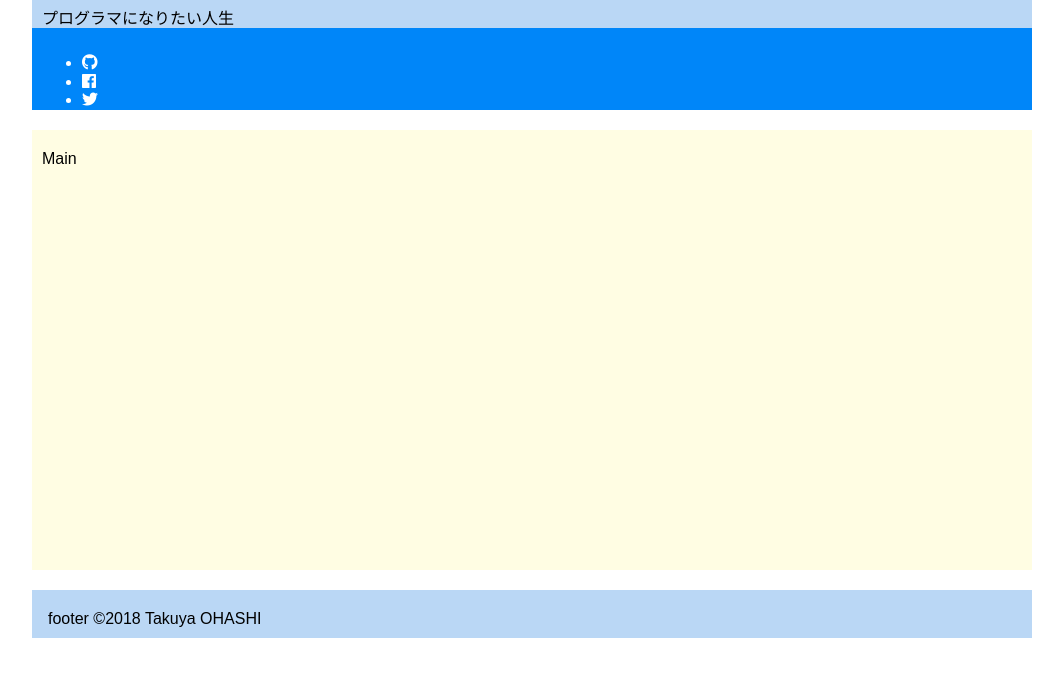
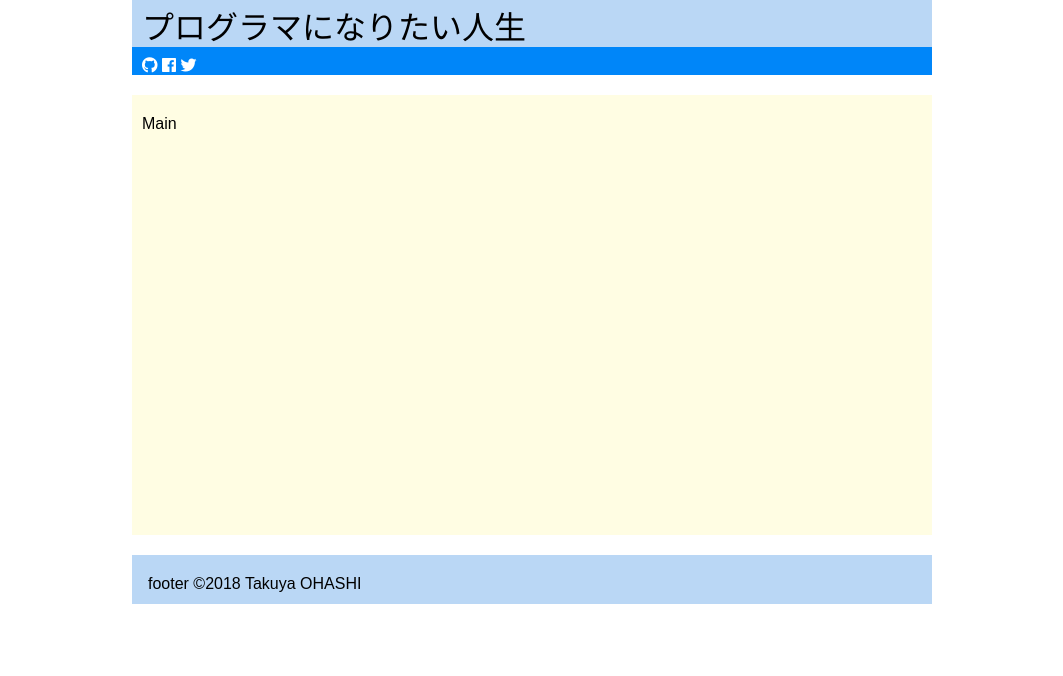
Before and after one commit to takuchalle/site-sandbox, a plain HTML site: page blog_test/index.html in a window 1280 px wide. Shown: the whole page, without its empty margins (108-1171 px from the left). Drawn offline with nearby package versions, Linux system fonts and the light colour scheme.

Commit message:
スタイルの調整

```diff
--- a/css/style.css
+++ b/css/style.css
@@ -21,10 +21,11 @@ section .container {
 .container {
     margin: 0 auto 0 auto;
     padding: 0 16px 0 16px;
-    max-width: 1000px;
+    max-width: 800px;
 }
 
 .header-inner {
+    font-size: 2em;
     padding: 10px 10px 0 10px;
     background: #bad7f5;
 }
@@ -33,6 +34,16 @@ section .container {
     padding: 10px 10px 0 10px;
     color: #fff;
     background: #0086f9;
+}
+
+.nav-inner ul {
+    margin: 0;
+    padding: 0;
+    list-style-type: none;
+}
+
+.nav-inner li {
+    display: inline;
 }
 
 main {
```
